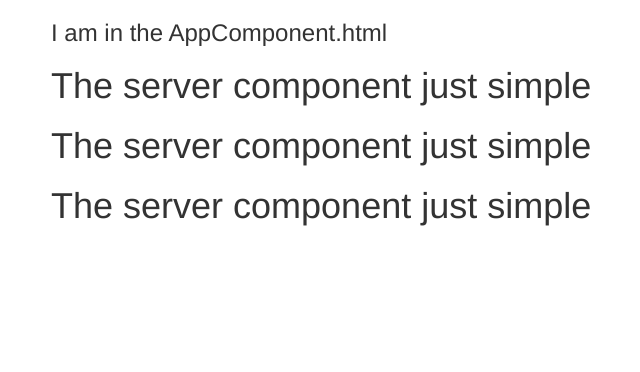
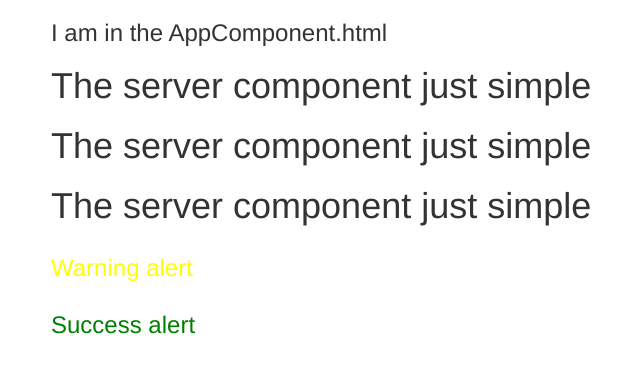
Before and after one commit to hdduong/udemy-angular-4-complete-guide, an Angular app: page / in a window 1280 px wide. Shown: the top 372 px of the page, without its empty margins (4-644 px from the left). Built offline with nearby package versions, Linux system fonts and the light colour scheme.

Commit message:
assignment 1 done

```diff
--- a/src/app/app.component.html
+++ b/src/app/app.component.html
@@ -3,4 +3,10 @@
         <h3>I am in the AppComponent.html</h3>
         <div app-servers></div>
     </div>
+    <div class="row">
+        <div class="app-warning-alert"></div>
+    </div>
+    <div class="row">
+        <app-success-alert></app-success-alert>
+    </div>
 </div>
--- /dev/null
+++ b/src/app/success-alert/success-alert.component.css
@@ -0,0 +1,3 @@
+h3 {
+    color: green
+};
--- /dev/null
+++ b/src/app/success-alert/success-alert.component.html
@@ -0,0 +1 @@
+<div><h3>Success alert</h3></div>
--- /dev/null
+++ b/src/app/success-alert/success-alert.component.ts
@@ -0,0 +1,15 @@
+import { Component, OnInit } from '@angular/core';
+
+@Component({
+  selector: 'app-success-alert',
+  templateUrl: './success-alert.component.html',
+  styleUrls: ['./success-alert.component.css']
+})
+export class SuccessAlertComponent implements OnInit {
+
+  constructor() { }
+
+  ngOnInit() {
+  }
+
+}
--- /dev/null
+++ b/src/app/warning-alert/warning-alert.component.css
@@ -0,0 +1,3 @@
+h3 {
+    color: yellow
+};
--- /dev/null
+++ b/src/app/warning-alert/warning-alert.component.html
@@ -0,0 +1 @@
+<div><h3>Warning alert</h3></div>
```
Also changed, not shown: src/app/app.module.ts (+6 -2 lines), src/app/warning-alert/warning-alert.component.ts (added, +10 -0 lines), 1 other file (tests, documents, lock files or other folders).
